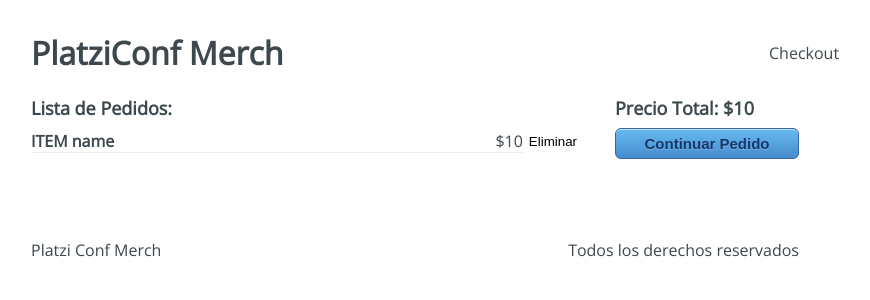
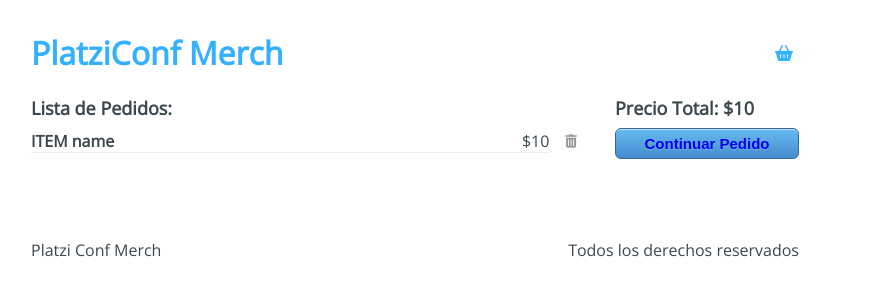
Before and after one commit to mrodas121/platzi-conf-merch, a React app: page /checkout in a window 1280 px wide. Shown: the top 300 px of the page, without its empty margins (225-1095 px from the left). Built offline with nearby package versions, Linux system fonts and the light colour scheme.

Commit message:
ruteo de pantallas e iconos

```diff
--- a/public/index.html
+++ b/public/index.html
@@ -4,7 +4,8 @@
     <meta charset="UTF-8">
     <meta http-equiv="X-UA-Compatible" content="IE=edge">
     <meta name="viewport" content="width=device-width, initial-scale=1.0">
-    <title>Document</title>
+    <title>Platzi Conf Merch</title>
+    <script src="https://kit.fontawesome.com/473d269aa9.js" crossorigin="anonymous"></script>
 </head>
 <body>
     <di id="app">
--- a/src/components/Header.jsx
+++ b/src/components/Header.jsx
@@ -1,12 +1,20 @@
-import React, { Children } from "react";
+import React from "react";
+import { Link } from "react-router-dom";
+
 import "../styles/components/Header.css";
 
 const Header =()=>{
     return (
         <div className="Header">
-            <h1 className="Header-title">PlatziConf Merch</h1>
+            <h1 className="Header-title">
+                <Link to="/">
+                    PlatziConf Merch
+                </Link>
+            </h1>
             <div className="Header-checkout">
-                Checkout
+                <Link to="/checkout">
+                    <i className="fas fa-shopping-basket" title="Checkout" />
+                </Link>
             </div>
         </div>
     );
--- a/src/containers/Checkout.jsx
+++ b/src/containers/Checkout.jsx
@@ -1,4 +1,5 @@
 import React from "react";
+import { Link } from "react-router-dom";
 import "../styles/components/Checkout.css";
 
 const Checkout = () =>{
@@ -11,12 +12,18 @@
                         <h4>ITEM name</h4>
                         <span>$10</span>
                     </div>
-                    <button type="button">Eliminar</button>
+                    <button type="button">
+                        <i className="fas fa-trash-alt" title="Eliminar" />
+                    </button>
                 </div>
             </div>
             <div className="Checkout-sidebar">
                 <h3>Precio Total: $10</h3>
-                <button type="button">Continuar Pedido</button>
+                <button type="button">
+                    <Link to="/checkout/information">
+                        Continuar Pedido
+                    </Link>
+                </button>
             </div>
         </div>
     );
--- a/src/containers/Information.jsx
+++ b/src/containers/Information.jsx
@@ -1,4 +1,5 @@
 import React from "react";
+import { Link } from "react-router-dom";
 import "../styles/components/Information.css";
 const Information = () =>{
     return(
@@ -25,7 +26,9 @@
                         Regresar
                     </div>
                     <div className="Information-next">
-                        Pagar
+                        <Link to="/checkout/payment">
+                            Pagar
+                        </Link>
                     </div>
                 </div>
             </div>
```
